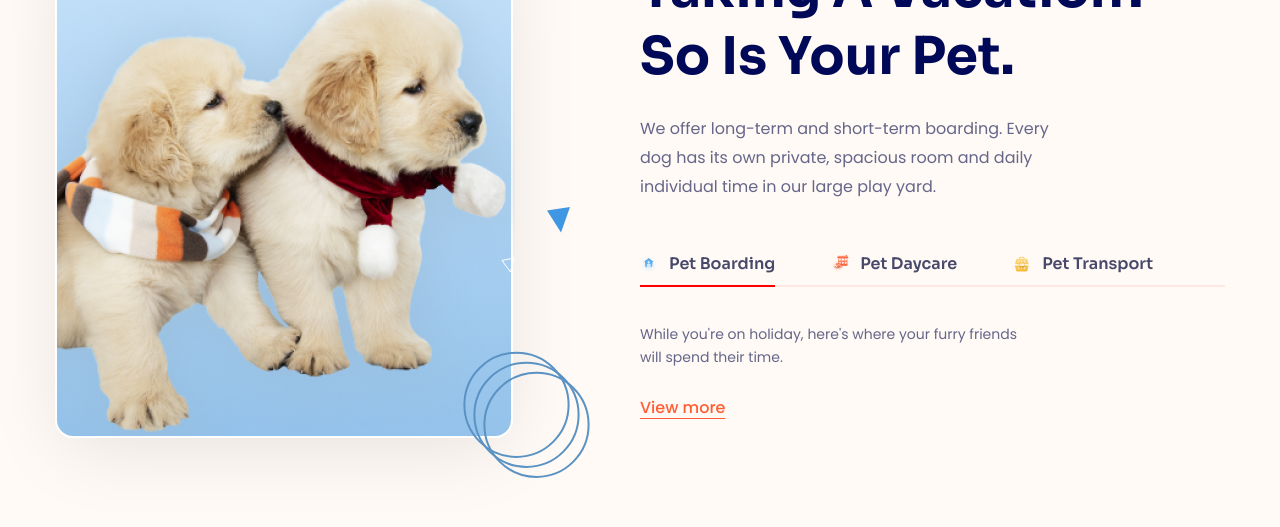
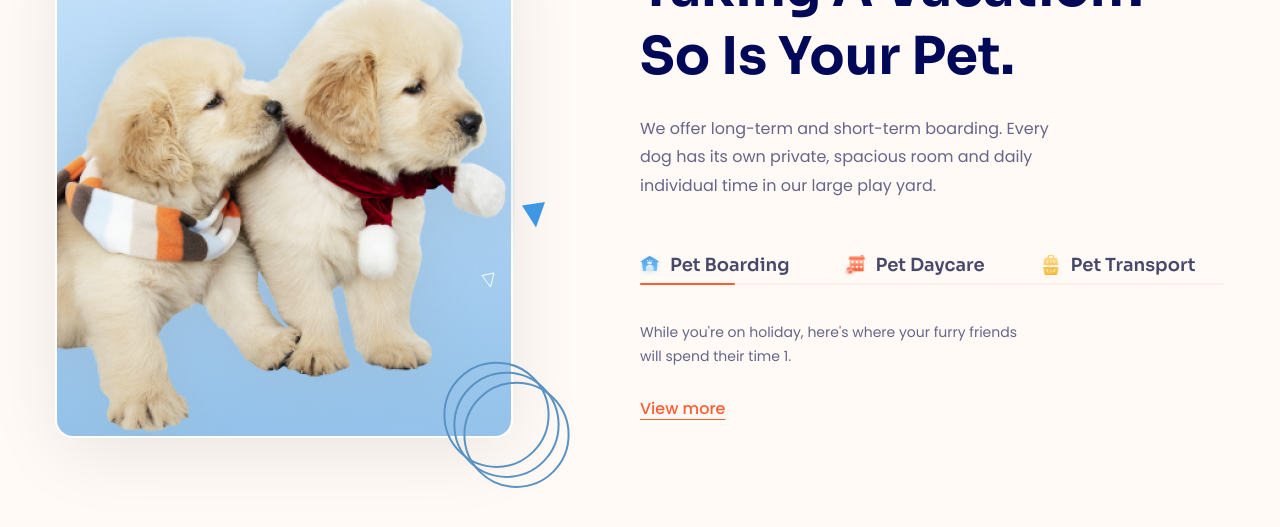
Before and after one commit to doduc2000/froject-03, a plain HTML site: page index.html in a window 1280 px wide. Shown: the part 1689-2216 px from the top of the page. Drawn offline with Linux system fonts and the light colour scheme.

Commit message:
add about

```diff
--- a/assets.css/style.css
+++ b/assets.css/style.css
@@ -454,106 +454,117 @@ a{
 
 .about-deco__bottom:nth-child(1){
     top:25px;
-    right: 75px;
+    right: 100px;
 }
 
 .about-deco__bottom:nth-child(2){
-    top: -15px;
-    right: 115px;
+    top: -10px;
+    right: 140px;
 }
 
 .about-deco__bottom:nth-child(3){
-    top: 15px;
-    right: 155px;
+    top: 30px;
+    right: 180px;
 }
 
 .about-deco__bottom:nth-child(4){
-     right: 70px;
-     bottom: 205px;
+     right: 95px;
+     bottom: 210px;
 }
 
 .about-deco__bottom:nth-child(5){
-    right: 125px;
-    bottom: 165px;
+    right: 145px;
+    bottom: 150px;
 }
 
 .about-deco__bottom:nth-child(6){
-    right: 70px;
-    bottom: -20px;
+    right: 90px;
+    bottom: -30px;
 }
 
 .about-deco__bottom:nth-child(7){
-    right: 60px;
-    bottom: -30px;
+    right: 80px;
+    bottom: -40px;
 }
 
 .about-deco__bottom:nth-child(8){
-    right: 50px;
-    bottom: -40px;
+    right: 70px;
+    bottom: -50px;
 }
 
 .about-heading__bottom{
     width: 543px;
 }
 
-.about-tap__list{
+.about-tab__list{
     position: relative;
     display: flex;
     align-items: center;
+    column-gap: 56px;
 }
 
-.about-tap__list::after,
-.about-tap__items-active::after{
+.about-tab__icon{
+    width: 20px;
+    height: 20px;
+
+}
+
+.about-tab__list::after,
+.about-tab__items-active::after{
     position: absolute;
-    display: inline-block;
     content: "";
-    height: 2px;
     left: 0;
     right: 0;
-    bottom: 0;
-    background: red;
-    opacity: 0.07;
+    bottom: -10px;
+    height: 2px;
+    background: #FF5B2E;
+    opacity: 7%;
+    border-radius: 99px;
 }
 
-.about-tap__items{
+.about-tab__items{
+    display: flex;
     position: relative;
-    display: flex;
     align-items: center;
-    margin-right: 56px;
-    padding-bottom: 14px;
 }
 
-.about-tap__items-active::after{
+.about-tab__items-active::after{
+    color: #FF5B2E;
+    width: 95px;
     opacity: 1;
 }
 
-.about-tap__icon{
-    width: 18px;
-    height: 18px;
+
+
+.about-tab__text{
+    font-family: sora, sans-serif;
+    font-weight: 600;
+    font-size: 1.8rem;
+    color: #48496A;
+    margin-left: 10px;
 }
 
-.about-tap__title{
-    font-size: 1.6rem;
-    font-weight: 600;
-    font-family: "sora", sans-serif;
-    color: #48496A;
-    margin-left: 11px;
-    white-space: nowrap;
+.about-tab__content{
+    margin-top: 46px;
+    display: none;
 }
 
-.about-tap__desc{
-    width: 391px;
-    font-size: 1.4rem;
-    color: var(--desc-color);
-    line-height: 1.6;
-    margin-top: 36px;
+.about-tab__content-active{
+    display: block;
 }
 
-.about-link{
+.about-tab__content-desc{
+    font-size: 1.4rem;
+    color: #656689;
+    width: 391px;
+    line-height: 1.7;
+}
+
+.about-tab__content-more{
     font-size: 1.6rem;
     font-weight: 500;
+    color: #FF5D31;
     margin-top: 32px;
-    color: #FF5D31;
     text-decoration: underline;
     text-underline-offset: 5px;
 }
--- a/index.html
+++ b/index.html
@@ -357,26 +357,56 @@
                     <div class="about-content">
                         <h2 class="about-heading about-heading__bottom">Taking A Vacation?
                             So Is Your Pet.</h2>
-                            <p class="about-desc">We offer long-term and short-term boarding. Every dog has its own private, spacious room and daily individual time in our large play yard.</p>
-                            <div class="about-tap__list">
-                                <div class="about-tap__items about-tap__items-active">
-                                    <img src="./assets.css/icon/icon-about-1.svg" alt="" class="about-tap__icon">
-                                    <p class="about-tap__title">Pet Boarding</p>
-                                </div>
-                                <div class="about-tap__items">
-                                    <img src="./assets.css/icon/icon-about-2.svg" alt="" class="about-tap__icon">
-                                    <p class="about-tap__title">Pet Daycare</p>
-                                </div>
-                                <div class="about-tap__items">
-                                    <img src="./assets.css/icon/icon-about-3.svg" alt="" class="about-tap__icon">
-                                    <p class="about-tap__title">Pet Transport</p>
-                                </div>
-                            </div>
+                        <p class="about-desc">We offer long-term and short-term boarding. Every dog has its own private, spacious room and daily individual time in our large play yard.</p>
 
 
+                        <!-- --------------------------------------about-tab__list-------------------------- -->
+                        <li class="about-tab__list">
 
-                            <p class="about-tap__desc">While you're on holiday, here's where your furry friends will spend their time.</p>
-                            <a href="#!" class="about-link">View more</a>
+                             <ul class="about-tab__items about-tab__items-active">
+                                <img src="./assets.css/icon/icon-about-1.png" alt="" class="about-tab__icon">
+                                <p class="about-tab__text">Pet Boarding</p>
+                             </ul>
+
+                             <ul class="about-tab__items ">
+                                <img src="./assets.css/icon/icon-about-2.png" alt="" class="about-tab__icon">
+                                <p class="about-tab__text">Pet Daycare</p>
+                             </ul>
+
+                             <ul class="about-tab__items">
+                                <img src="./assets.css/icon/icon-about-3.png" alt="" class="about-tab__icon">
+                                <p class="about-tab__text">Pet Transport</p>
+                             </ul>
+                        </li>
+
+                        <!-- ========================================about-tab__content========================== -->
+
+                        <div class="about-tab__content ">
+                            <p class="about-tab__content-desc">While you're on holiday, here's where your furry friends will spend their time 1.
+
+                            </p>
+                            <a href="#!" class="about-tab__content-more">View more</a>
+                        </div>
+                        <div class="about-tab__content about-tab__content-active">
+                            <p class="about-tab__content-desc">While you're on holiday, here's where your furry friends will spend their time 1.
+
+                            </p>
+                            <a href="#!" class="about-tab__content-more">View more</a>
+                        </div>
+                        <div class="about-tab__content">
+                            <p class="about-tab__content-desc">While you're on holiday, here's where your furry friends will spend their time 1.
+
+                            </p>
+                            <a href="#!" class="about-tab__content-more">View more</a></div>
+                </div>
+            </section>
+
+            <!-- --------------------services--------------------- -->
+
+            <section class="services">
+                <div class="container">
+                    <div class="services-body">
+
                     </div>
                 </div>
             </section>
```
Also changed, not shown: assets.css/icon/icon-about-1.png (added), assets.css/icon/icon-about-1.svg (deleted), assets.css/icon/icon-about-2.png (added), assets.css/icon/icon-about-2.svg (deleted), assets.css/icon/icon-about-3.png (added), assets.css/icon/icon-about-3.svg (deleted).
